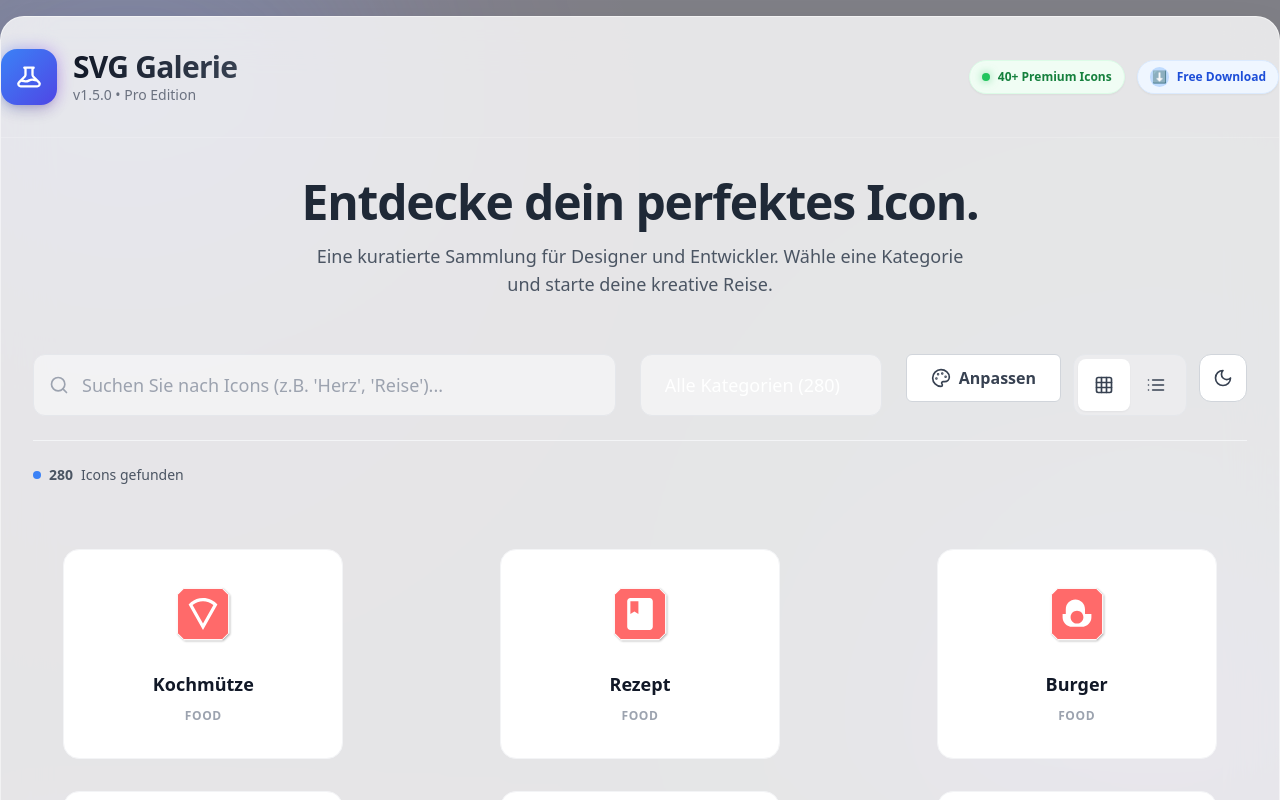
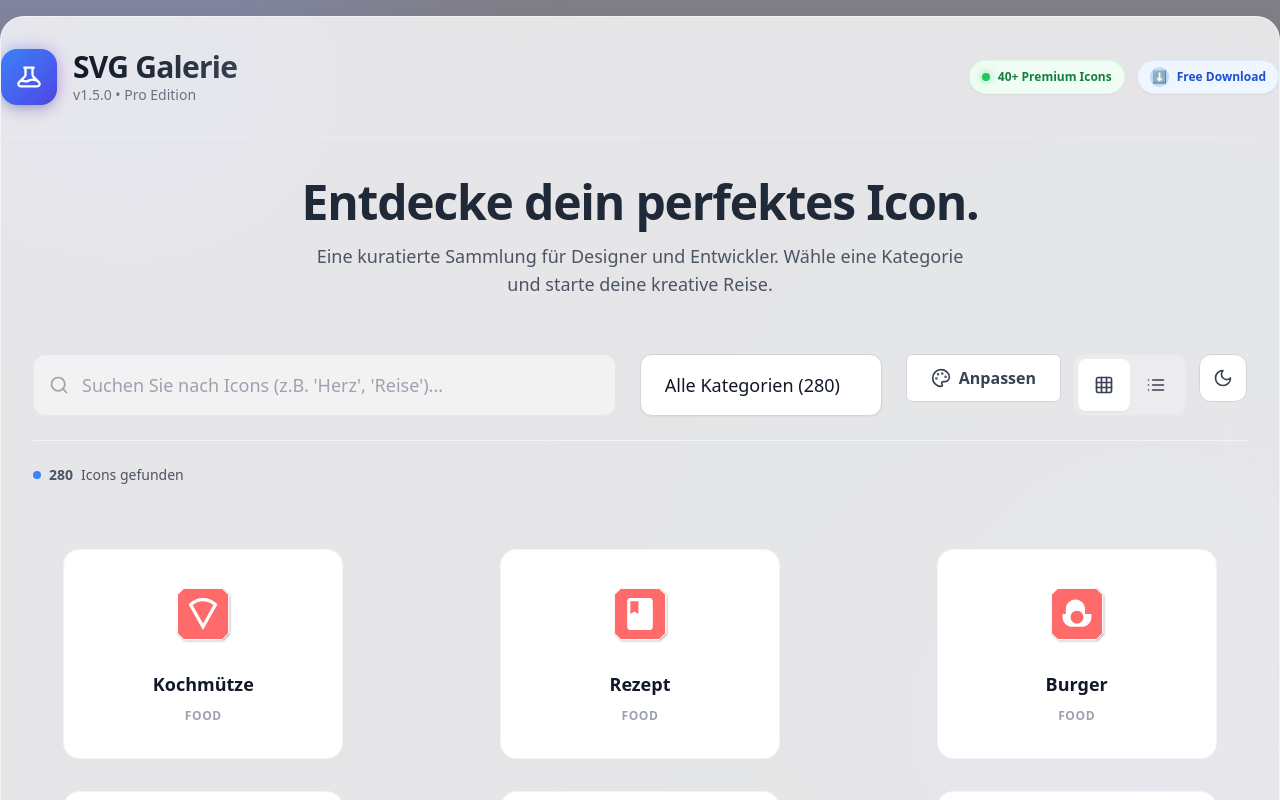
Before and after one commit to skquievreux/svg-grafik-generator, a Next.js app in the folder svg-grafik-next/: page / in a window 1280 px wide. Shown: the top 800 px of the page. Built offline with nearby package versions, Linux system fonts and the light colour scheme.

Commit message:
fix: styling contrast issues and added social sharing concept

```diff
--- a/svg-grafik-next/components/gallery/icon-gallery.tsx
+++ b/svg-grafik-next/components/gallery/icon-gallery.tsx
@@ -34,10 +34,16 @@ export function IconGallery() {
 
   // Theme Effect
   useEffect(() => {
+    console.log('Testing Theme Toggle. Current state:', theme); // Debug Log
+    const root = window.document.documentElement;
+    root.classList.remove('light', 'dark');
+
     if (theme === 'dark') {
-      document.documentElement.classList.add('dark');
+      root.classList.add('dark');
+      console.log('Applied DARK class to HTML element');
     } else {
-      document.documentElement.classList.remove('dark');
+      root.classList.add('light'); // Explicitly add light for strict CSS frameworks
+      console.log('Applied LIGHT class to HTML element');
     }
   }, [theme]);
 
@@ -284,7 +290,7 @@ export function IconGallery() {
               setSelectedCategory(e.target.value);
               setCurrentPage(1);
             }}
-            className="px-6 py-4 text-base md:text-lg bg-white/50 dark:bg-space-900 border border-gray-200 dark:border-space-800 dark:text-gray-100 rounded-xl focus:ring-4 focus:ring-blue-100 focus:border-blue-500 transition-all outline-none min-w-[200px] cursor-pointer appearance-none"
+            className="px-6 py-4 text-base md:text-lg bg-white dark:bg-space-900 text-gray-900 dark:text-gray-100 border border-gray-300 dark:border-space-800 rounded-xl focus:ring-4 focus:ring-blue-100 focus:border-blue-500 transition-all outline-none min-w-[200px] cursor-pointer appearance-none shadow-sm"
           >
             <option value="all" className="bg-white dark:bg-space-900 text-gray-900 dark:text-gray-100">Alle Kategorien ({galleryData.metadata.total})</option>
             {galleryData.metadata.categories.map(category => (
```
Also changed, not shown: 1 other file (tests, documents, lock files or other folders).
